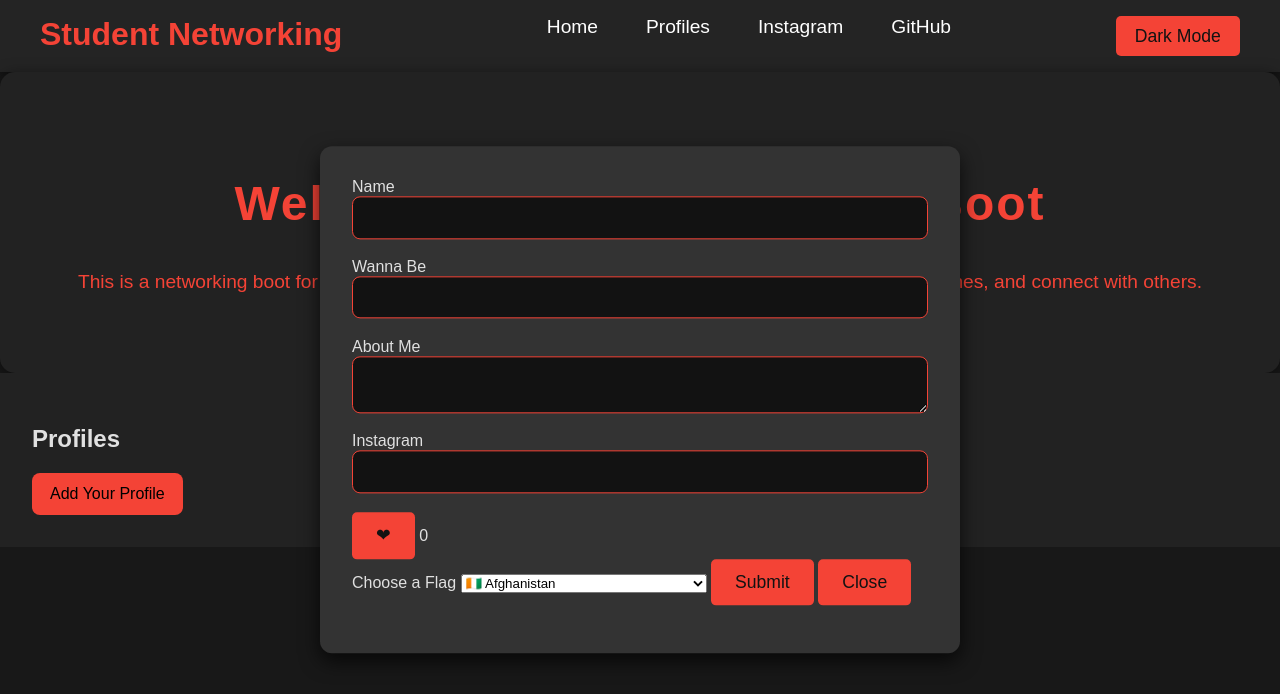
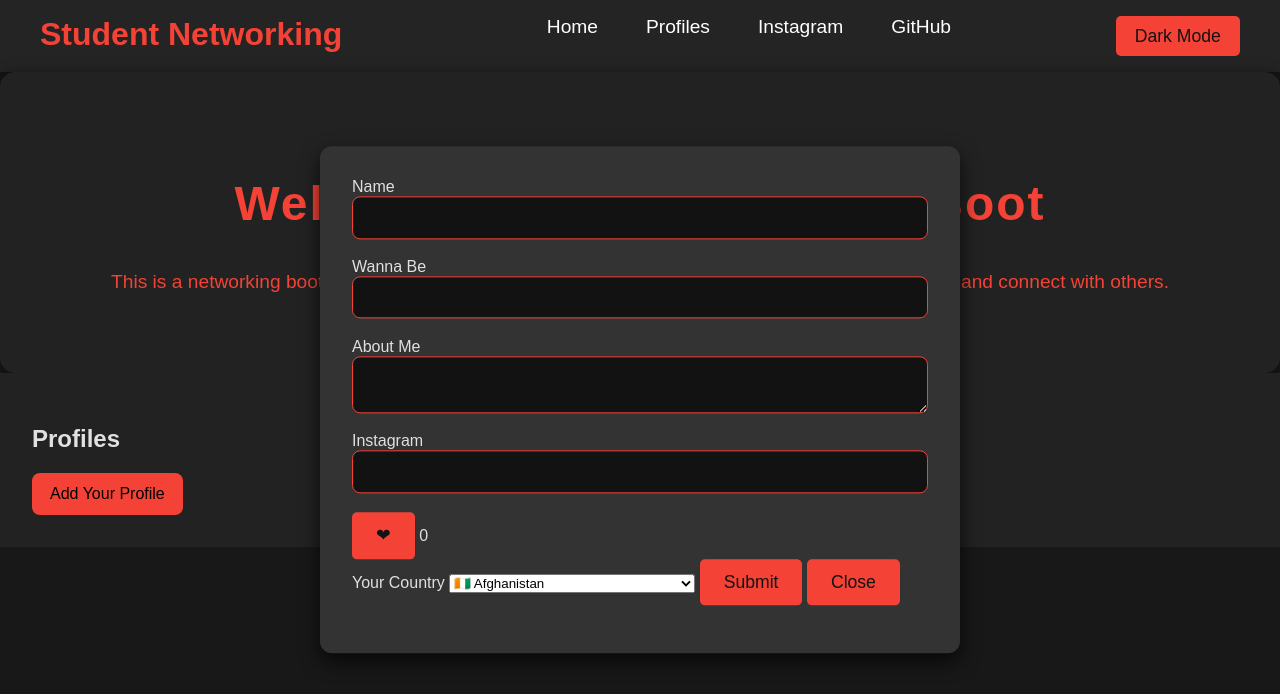
Before and after one commit to maryam-innovates/Profiles, a plain HTML site: page index.html in a window 1280 px wide. Both pictures are taken after a click on the button "Add Your Profile". Drawn offline with Linux system fonts and the light colour scheme; no server answers.

Commit message:
Update index.html

```diff
--- a/index.html
+++ b/index.html
@@ -29,7 +29,7 @@
     <main>
       <section id="hero">
         <h1>Welcome to the Networking Boot</h1>
-        <p>This is a networking boot for CSS major students from all over the world to come, share their goals, wishes, and connect with others.</p>
+        <p>This is a networking boot for CSS major students worldwide to come, share their goals, and wishes, and connect with others.</p>
       </section>
       <section id="profiles">
         <h2>Profiles</h2>
@@ -50,7 +50,7 @@
             <button id="heart" class="heart-icon">&#10084;</button>
             <span id="like-count">0</span>
           </div>
-          <label for="flag">Choose a Flag</label>
+          <label for="flag">Your Country</label>
           <select id="flag" required>
             <option value="https://flagcdn.com/w320/af.png">🇨🇮 Afghanistan</option>
             <option value="https://flagcdn.com/w320/al.png">🇨🇮 Albania</option>
```
